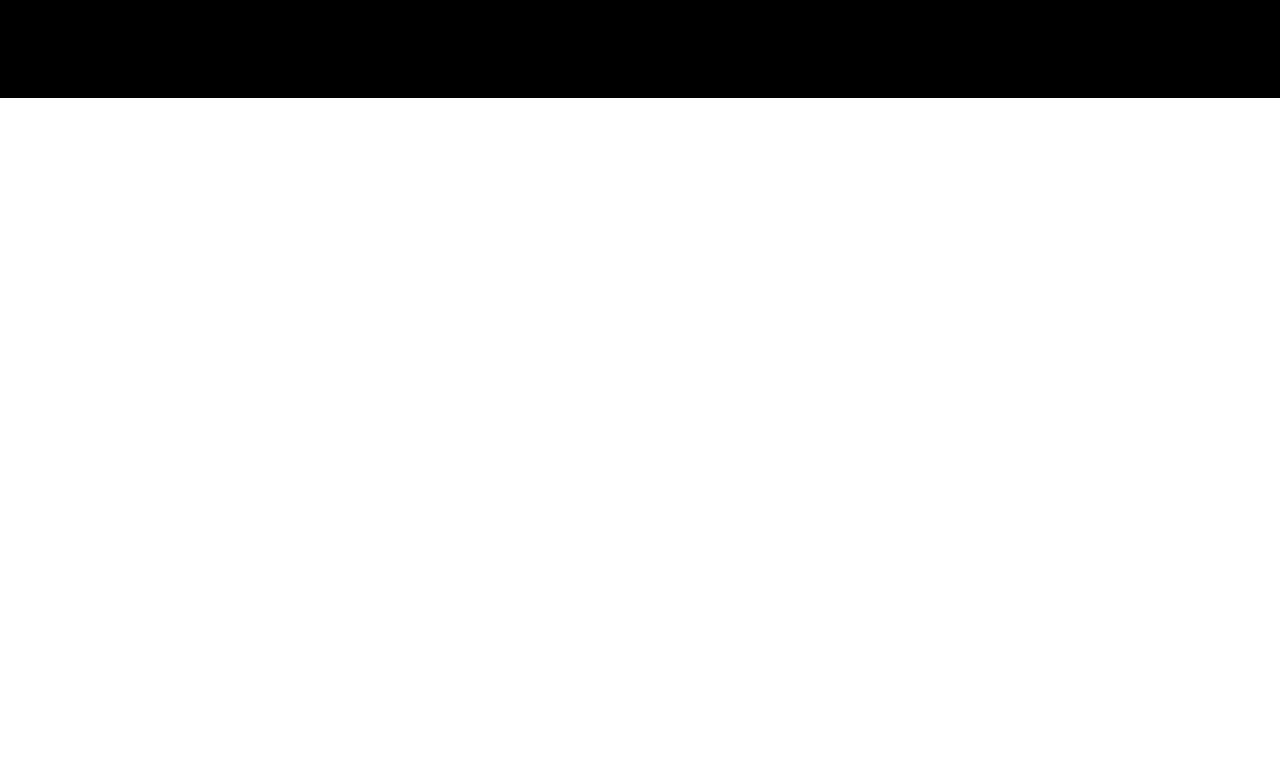
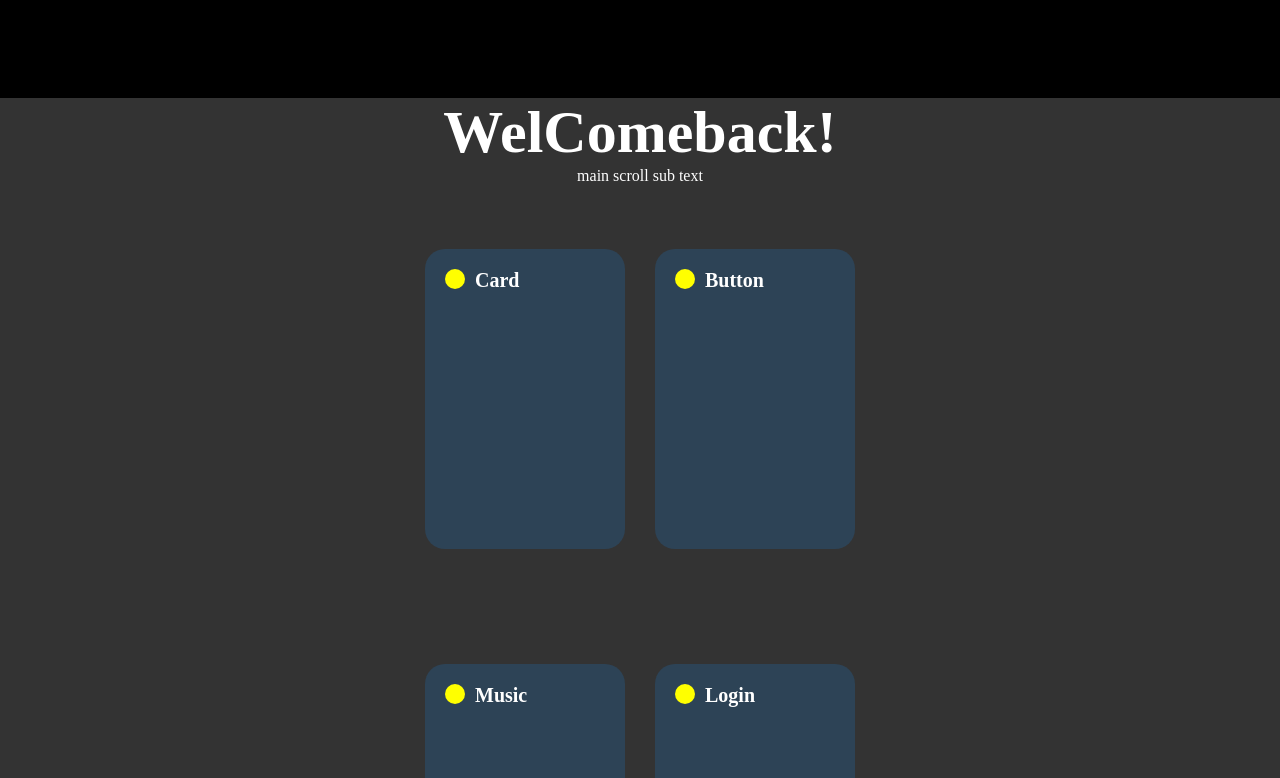
Before and after one commit to jgy4419/variable-site-clone-coding-ts, a React (Create React App) app: page / in a window 1280 px wide. Shown: the part 702-1480 px from the top of the page. Before the commit the page ends 800 px from the top, so only its background shows below. Built offline with nearby package versions, Linux system fonts and the light colour scheme.

Commit message:
230722 - MainScrollAnimation - ing

```diff
--- a/src/components/SpecificPart/Main/MainIndex.tsx
+++ b/src/components/SpecificPart/Main/MainIndex.tsx
@@ -1,10 +1,12 @@
 import React from 'react';
 import Main1 from './Main1';
+import MainScroll from './MainScrollAnimation';
 
 const MainIndex = () => {
     return (
         <>
             <Main1/>
+            <MainScroll/>
         </>
     );
 };
--- /dev/null
+++ b/src/components/SpecificPart/Main/MainScrollAnimation.tsx
@@ -0,0 +1,35 @@
+import React, {useState} from 'react';
+import * as S from './style/Main/MainScrollAnimation';
+
+const MainScrollAnimation = () => {
+    const [contentParts, setContentParts] = useState({
+        title: ['Card', 'Button', 'Music', 'Login'],
+    });
+    return (
+        <S.MainScrollAnimationContainer>
+            <S.MainScrollAnimationInner>
+                <S.MainScrollMainText>
+                    WelComeback!
+                </S.MainScrollMainText>
+                <S.MainScrollSubText>
+                    main scroll sub text
+                </S.MainScrollSubText>
+                <S.PartItemsContainer>
+                {
+                    contentParts.title.map((title, index) => {
+                        return(
+                            <S.PartItems key={index}>
+                                <S.Circle/>
+                                {title}
+                            </S.PartItems>
+                        )
+                    })
+
+                }
+                </S.PartItemsContainer>
+            </S.MainScrollAnimationInner>
+        </S.MainScrollAnimationContainer>
+    );
+};
+
+export default MainScrollAnimation;
--- /dev/null
+++ b/src/components/SpecificPart/Main/style/Main/MainScrollAnimation.ts
@@ -0,0 +1,76 @@
+import styled from 'styled-components';
+
+export const MainScrollAnimationContainer = styled.div`
+    position: relative;
+    width: 100vw;
+    height: 100vh;
+    background-color: #333;
+    text-align: center;
+`;
+
+export const MainScrollAnimationInner = styled.div`
+    position: absolute;
+    width: 100%;
+    height: 100%;
+    margin: auto;
+`;
+
+export const MainScrollMainText = styled.h1`
+    // background-color: #fff;
+    margin: auto;
+    color: #fff;
+    font-size: 60px;
+`;
+
+export const MainScrollSubText = styled.p`
+    margin: auto;
+    color: #fff;
+    margin-bottom: 5%;
+`
+
+export const PartItems = styled.div`
+    width: 200px;
+    height: 300px;
+    background-color: #2D4356;
+    display: flex;
+    gap: 10px;
+    border-radius: 20px;
+    font-size: 20px;
+    color: #fff;
+    font-weight: 700;
+    transition: .5s;
+    padding: 20px;
+    box-sizing: border-box;
+    &:hover {
+        position: absolute;
+        width: 100vw;
+        height: 60vh;
+    }
+`;
+
+export const PartItemsContainer = styled.div`
+    width: 50%;
+    height: 100%;
+    display: flex;
+    justify-content: center;
+    flex-wrap: wrap;
+    gap: 30px;
+    // background-color: #eee;
+    margin: auto;
+    &:hover > {
+        &:not(:hover) {
+            // display:none;
+            width: 0px;
+            height: 0px;
+            // opacity: 0;
+            // transition: .2s;
+        }
+    }
+`;
+
+export const Circle = styled.div`
+    width: 20px;
+    height: 20px;
+    background-color: yellow;
+    border-radius: 50%;
+`;
```
